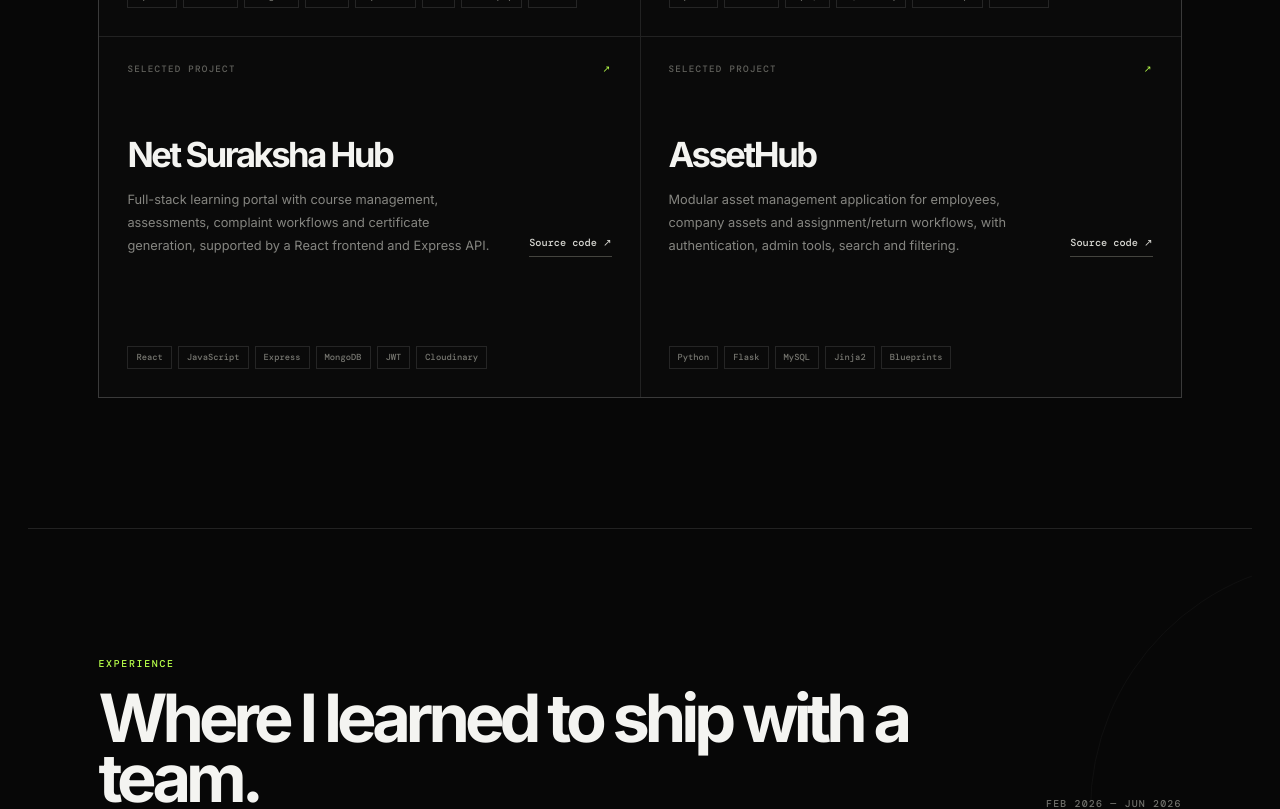
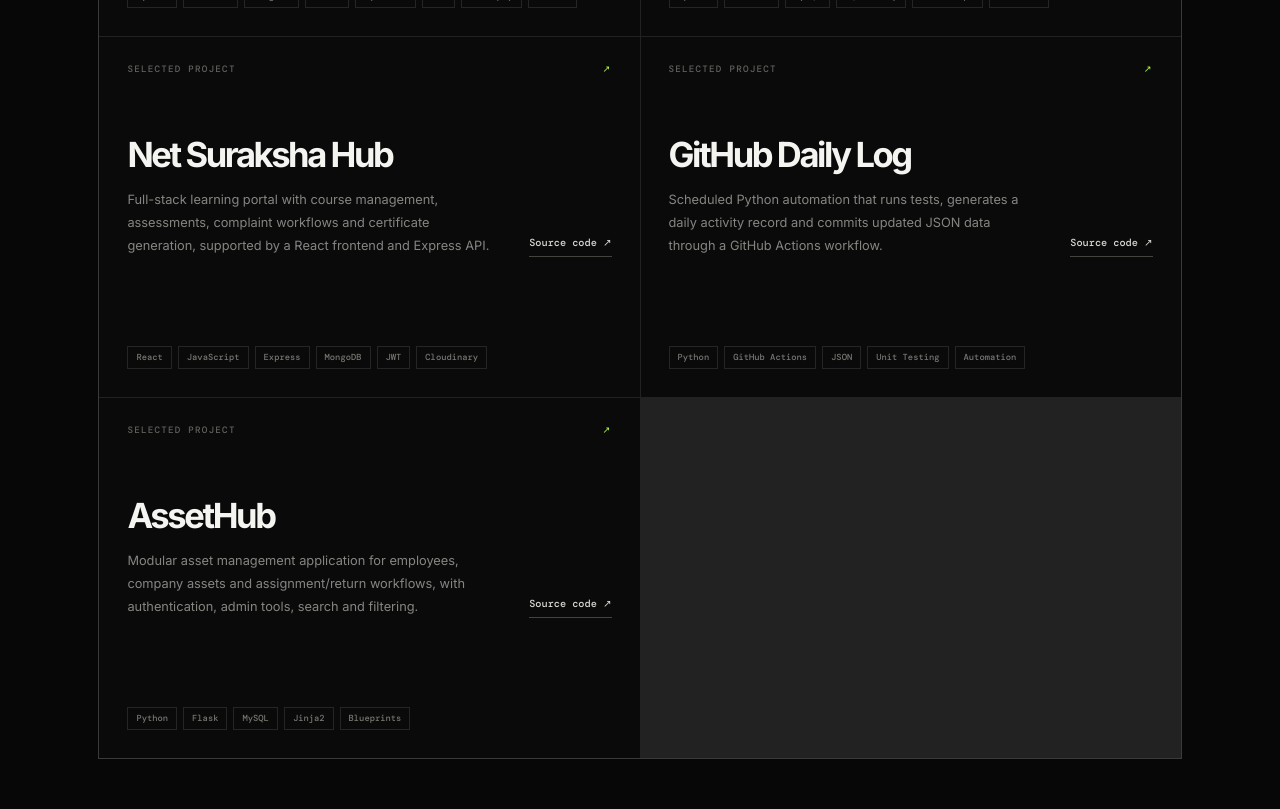
Before and after one commit to Manime016/portfolio, a React (Vite) app: page / in a window 1280 px wide. Shown: the part 4860-5669 px from the top of the page. Built offline with nearby package versions, Linux system fonts and the light colour scheme; no server answers.

Commit message:
Add GitHub Actions automation project to portfolio

```diff
--- a/src/data/projects.js
+++ b/src/data/projects.js
@@ -44,6 +44,13 @@ const projects = [
     link: 'https://github.com/Manime016/Net_Suraksha_Hub',
   },
   {
+    title: 'GitHub Daily Log',
+    tags: ['Python', 'GitHub Actions', 'JSON', 'Unit Testing', 'Automation'],
+    description:
+      'Scheduled Python automation that runs tests, generates a daily activity record and commits updated JSON data through a GitHub Actions workflow.',
+    link: 'https://github.com/Manime016/github-daily-log',
+  },
+  {
     title: 'AssetHub',
     tags: ['Python', 'Flask', 'MySQL', 'Jinja2', 'Blueprints'],
     description:
```
